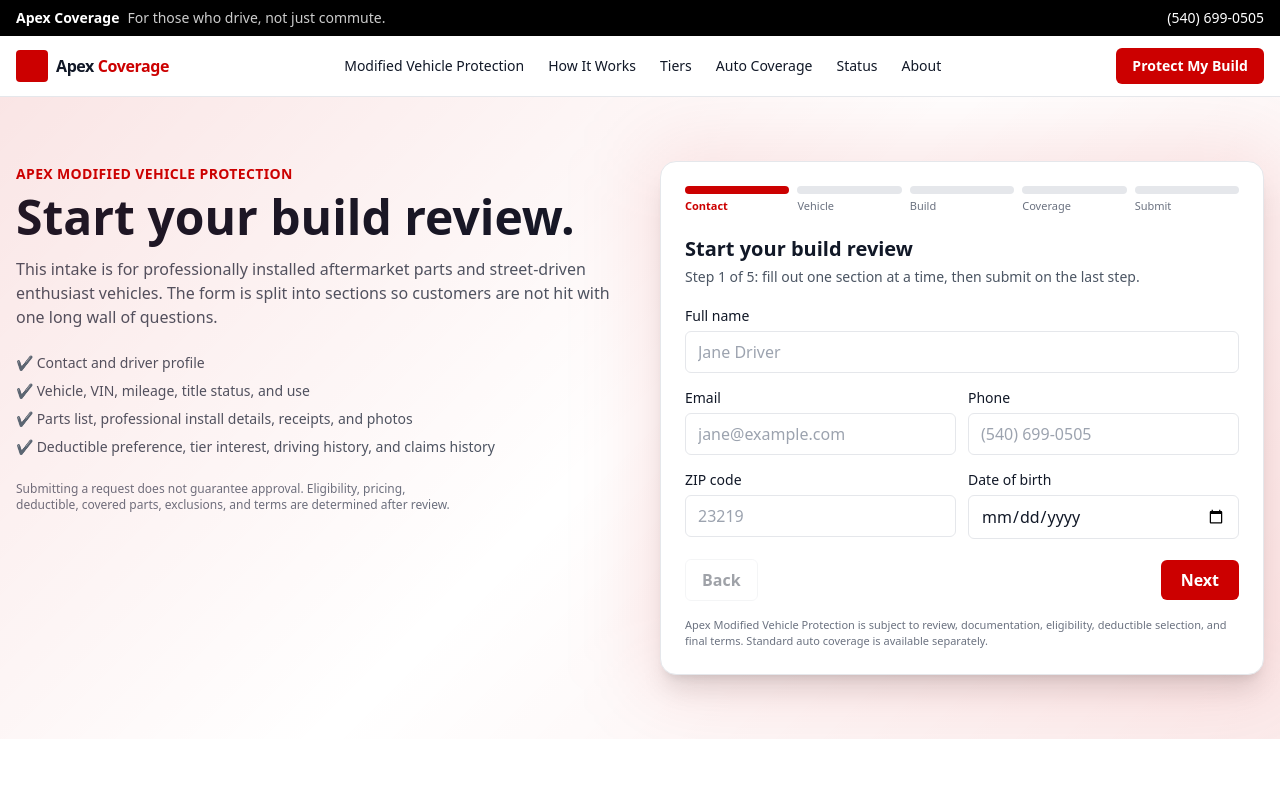
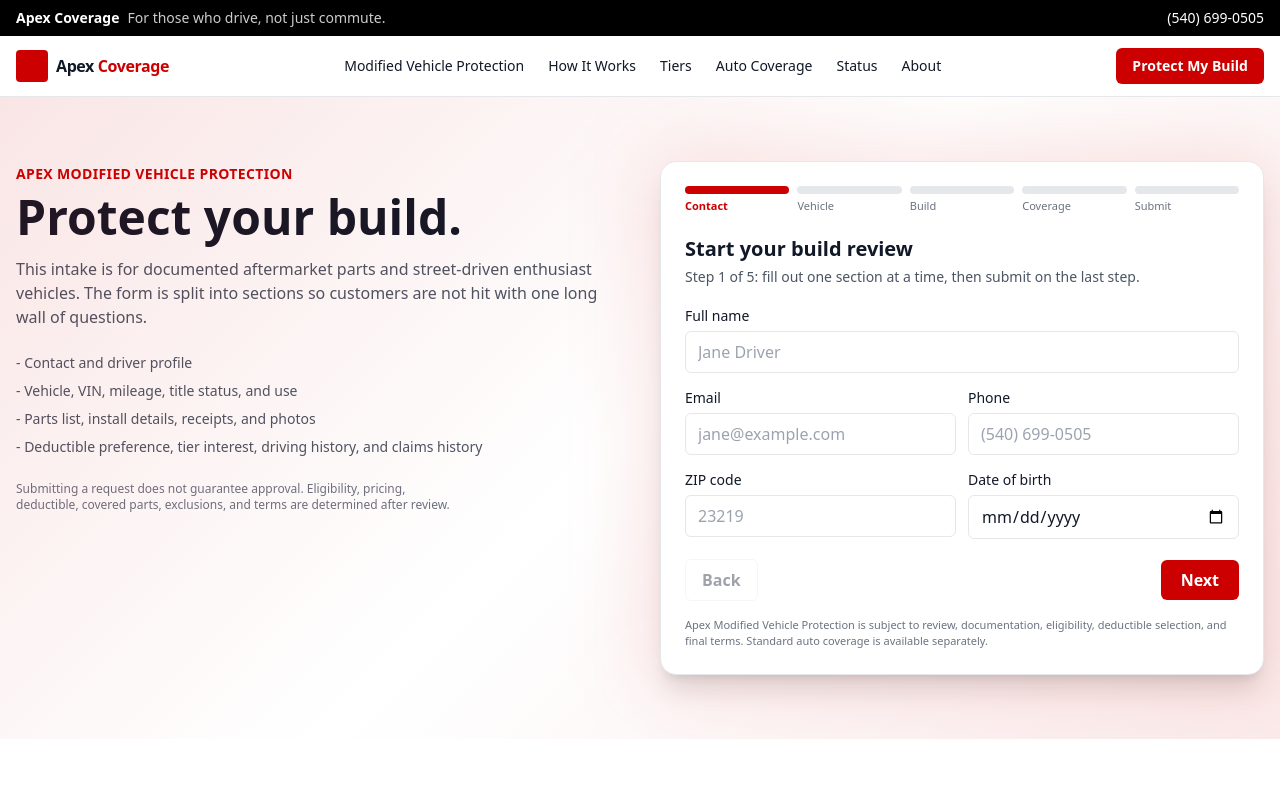
Before and after one commit to apexcoverage/Apex-Coverage-Site, a Next.js app: page /build-review in a window 1280 px wide. Shown: the top 800 px of the page. Built offline with nearby package versions, Linux system fonts and the light colour scheme.

Commit message:
Update page.tsx

```diff
--- a/app/build-review/page.tsx
+++ b/app/build-review/page.tsx
@@ -2,8 +2,9 @@ import React from "react";
 import BuildReviewForm from "@/components/BuildReviewForm";
 
 export const metadata = {
-  title: "Start Build Review | Apex Coverage",
-  description: "Request an Apex Modified Vehicle Protection review for your professionally modified street-driven vehicle.",
+  title: "Protect My Build | Apex Coverage",
+  description:
+    "Request an Apex Modified Vehicle Protection review for your modified street-driven vehicle.",
 };
 
 export default function BuildReviewPage() {
@@ -23,19 +24,23 @@ export default function BuildReviewPage() {
               APEX MODIFIED VEHICLE PROTECTION
             </span>
             <h1 className="mt-2 text-4xl md:text-5xl font-bold leading-tight">
-              Start your build review.
+              Protect your build.
             </h1>
             <p className="mt-4 text-gray-600 max-w-prose">
-              This intake is for professionally installed aftermarket parts and street-driven enthusiast vehicles. The form is split into sections so customers are not hit with one long wall of questions.
+              This intake is for documented aftermarket parts and street-driven
+              enthusiast vehicles. The form is split into sections so customers
+              are not hit with one long wall of questions.
             </p>
             <ul className="mt-6 space-y-2 text-sm text-gray-600">
-              <li>✔️ Contact and driver profile</li>
-              <li>✔️ Vehicle, VIN, mileage, title status, and use</li>
-              <li>✔️ Parts list, professional install details, receipts, and photos</li>
-              <li>✔️ Deductible preference, tier interest, driving history, and claims history</li>
+              <li>- Contact and driver profile</li>
+              <li>- Vehicle, VIN, mileage, title status, and use</li>
+              <li>- Parts list, install details, receipts, and photos</li>
+              <li>- Deductible preference, tier interest, driving history, and claims history</li>
             </ul>
             <p className="mt-6 text-xs text-gray-500 max-w-prose">
-              Submitting a request does not guarantee approval. Eligibility, pricing, deductible, covered parts, exclusions, and terms are determined after review.
+              Submitting a request does not guarantee approval. Eligibility,
+              pricing, deductible, covered parts, exclusions, and terms are
+              determined after review.
             </p>
           </div>
 
```
